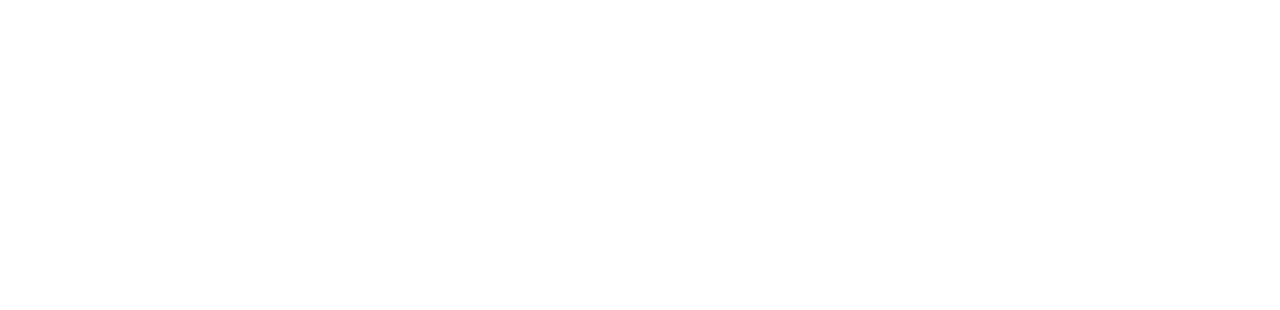
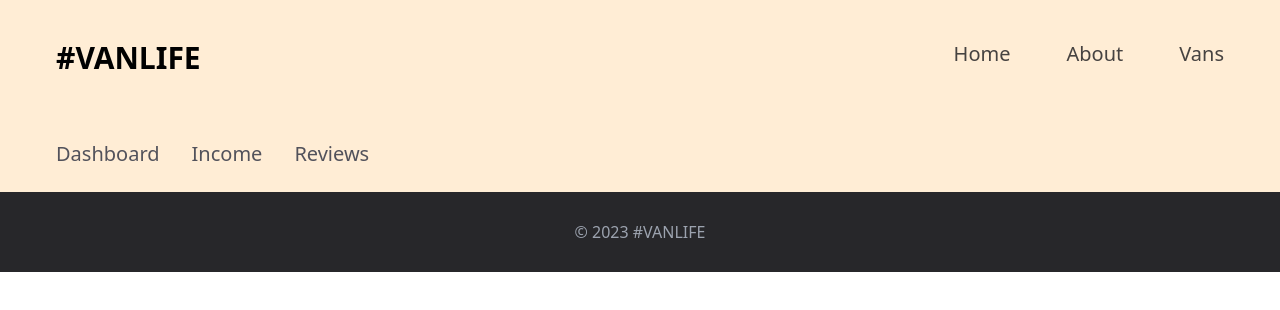
Before and after one commit to ItsTonyy/ReactRouter6, a React (Vite) app: page /host/host in a window 1280 px wide. Before the commit this address had no page. Shown: the top 310 px of the page. Built offline with nearby package versions, Linux system fonts and the light colour scheme; what miragejs would draw is missing.

Commit message:
Continuing on nested routes

```diff
--- a/src/App.jsx
+++ b/src/App.jsx
@@ -10,6 +10,8 @@
 import Income from './pages/host/Income'
 import Reviews from './pages/host/Reviews'
 
+import HostLayout from './components/HostLayout'
+
 
 import './server'
 
@@ -19,14 +21,16 @@
 			<Routes>
 				<Route element={<PageLayout />}>
 					<Route path='/' element={<Home />} />
-					<Route path='/About' element={<About />} />
-					<Route path='/Vans' element={<Vans/>}/>
+					<Route path='About' element={<About />} />
+					<Route path='Vans' element={<Vans/>}/>
 
-					<Route path='/Vans/:id' element={<VanDetail/>}/>
+					<Route path='Vans/:id' element={<VanDetail/>}/>
 
-					<Route path='/host' element={<Dashboard />}/>
-					<Route path='/host/income' element={<Income />}/>
-					<Route path='/host/reviews' element={<Reviews />}/>
+					<Route path='host' element={<HostLayout />}>
+						<Route path='host' element={<Dashboard />}/>
+						<Route path='income' element={<Income />}/>
+						<Route path='reviews' element={<Reviews />}/>
+					</Route>
 
 				</Route>
 			</Routes>
--- /dev/null
+++ b/src/components/HostLayout.jsx
@@ -0,0 +1,18 @@
+import { Link } from 'react-router-dom'
+
+
+export default function HostLayout() {
+	return (
+		<div className='flex flex-row gap-8 p-6 bg-orange-100 text-xl font-medium text-zinc-600'>
+			<Link to={'/host'}>
+				<span className='ml-8 hover:underline hover:text-black'>Dashboard</span>
+			</Link>
+			<Link to={'/host/income'}>
+				<span className='hover:underline hover:text-black'>Income</span>
+			</Link>
+			<Link to={'/host/reviews'}>
+				<span className='hover:underline hover:text-black'>Reviews</span>
+			</Link>
+		</div>
+	)
+}
--- a/src/pages/host/Dashboard.jsx
+++ b/src/pages/host/Dashboard.jsx
@@ -2,7 +2,8 @@
 
 export default function Dashboard() {
   return(
-    <div className='w-full h-screen bg-zinc-800 text-white'>
+    <div className='bg-zinc-900 text-white text-2xl'>
+
       <h1 className=''>Dashboard Here</h1>
     </div>
   )
--- a/src/pages/host/Income.jsx
+++ b/src/pages/host/Income.jsx
@@ -2,8 +2,8 @@
 
 export default function Income() {
   return(
-    <div className='w-full h-screen bg-zinc-800 text-white'>
-      <h1 className=''>Income Here</h1>
+    <div className='text-blue-700 text-2xl p-10'>
+      <h1 className='text-2xl text-blue'>Income Here</h1>
     </div>
   )
 }
--- a/src/pages/host/Reviews.jsx
+++ b/src/pages/host/Reviews.jsx
@@ -2,8 +2,8 @@
 
 export default function Reviews() {
   return(
-    <div className='w-full h-screen bg-zinc-800 text-white'>
-      <h1 className=''>Reviews Here</h1>
+    <div className='text-yellow-500 text-2xl'>
+      <h1 className='text-2xl text-blue'>Reviews Here</h1>
     </div>
   )
 }
```
